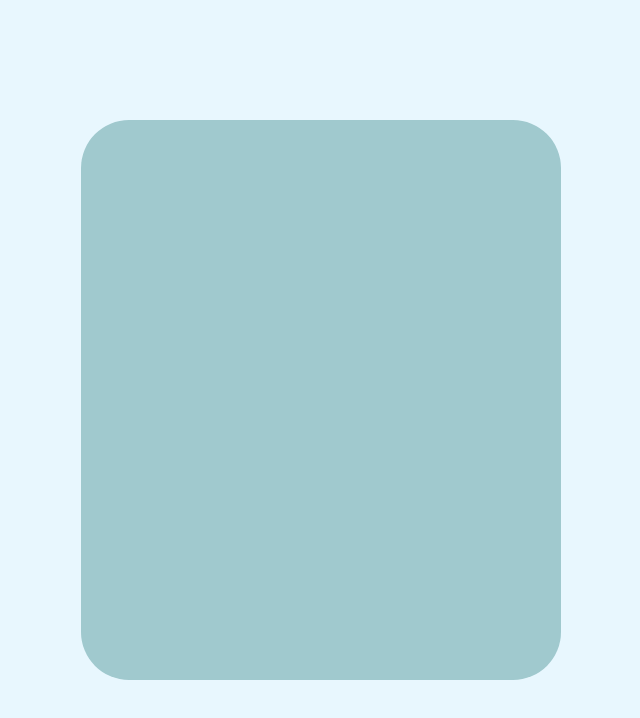
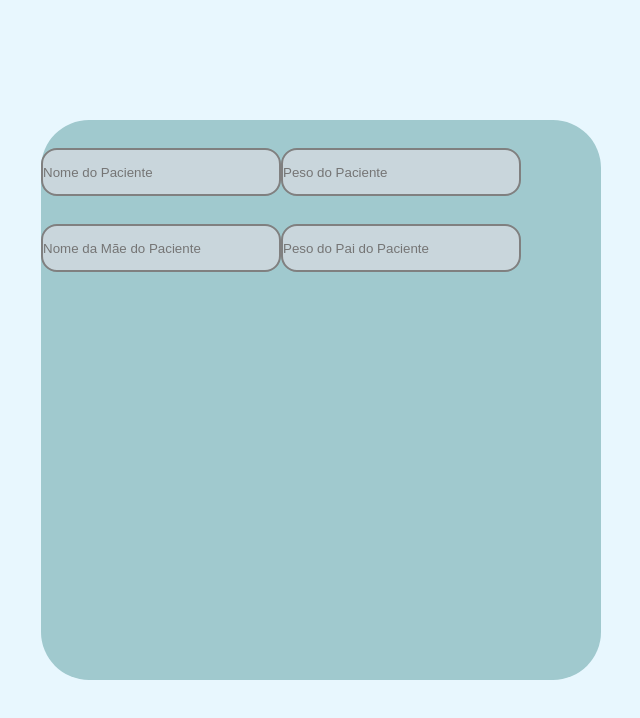
Before and after one commit to gooncalvesgaby/patient-form, a React (Vite) app: page / in a window 1280 px wide. Shown: the top 718 px of the page, without its empty margins (319-959 px from the left). Built offline with nearby package versions, Linux system fonts and the light colour scheme.

Commit message:
estilização components

```diff
--- a/src/Components/Inicio/inicio.jsx
+++ b/src/Components/Inicio/inicio.jsx
@@ -1,9 +1,14 @@
 import * as S from "./inicioStyle.jsx"
+import Input from "../Input/input.jsx"
 
 function Inicio() {
     return(
         <S.Inicio>
             <S.Div>
+                <Input type="text" placeholderText="Nome do Paciente"></Input>
+                <Input type="text" placeholderText="Peso do Paciente"></Input>
+                <Input type="text" placeholderText="Nome da Mãe do Paciente"></Input>
+                <Input type="text" placeholderText="Peso do Pai do Paciente"></Input>
             </S.Div>
         </S.Inicio>
     )
--- a/src/Components/Inicio/inicioStyle.jsx
+++ b/src/Components/Inicio/inicioStyle.jsx
@@ -10,8 +10,10 @@ align-items: center;
 `
 
 export const Div = styled.div`
-width: 30rem;
+width: 35rem;
 height: 35rem;
 background-color: #a0c9ce;
 border-radius: 3rem;
+// display: flex;
+// justify-content: space-evenly;
 `
--- a/src/Components/Input/input.jsx
+++ b/src/Components/Input/input.jsx
@@ -1,9 +1,9 @@
 import * as S from "./inputStyle.jsx"
 
-function Input(props) {
+function Input({type, placeholderText}) {
     return(
         <>
-        <S.Input type="text" placeholder="Nome do Paciente">{props.text}</S.Input>
+        <S.Input type={type} placeholder={placeholderText}></S.Input>
         </>
     )
 }
--- a/src/Components/Input/inputStyle.jsx
+++ b/src/Components/Input/inputStyle.jsx
@@ -1,10 +1,11 @@
 import styled from "styled-components"
 
 export const Input = styled.input`
-border: 2px solid #b0dbef;
+border: 2px solid gray;
 border-radius: 1rem;
 width: 15rem;
 height: 3rem;
-background-color: #ace4fd75;
-color: #373535e6;;
+background-color: #c9d6dc;
+color: #373535e6;
+margin-top: 5%;
 `
```
